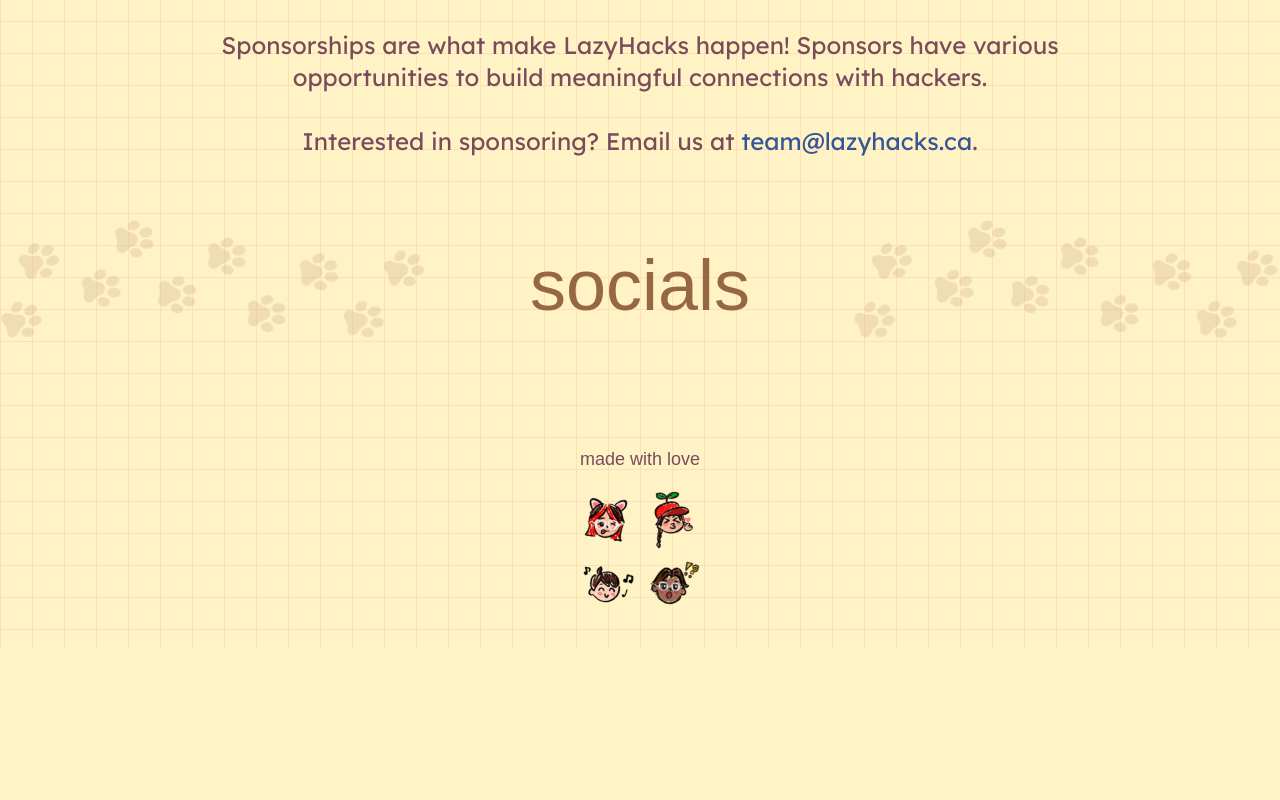
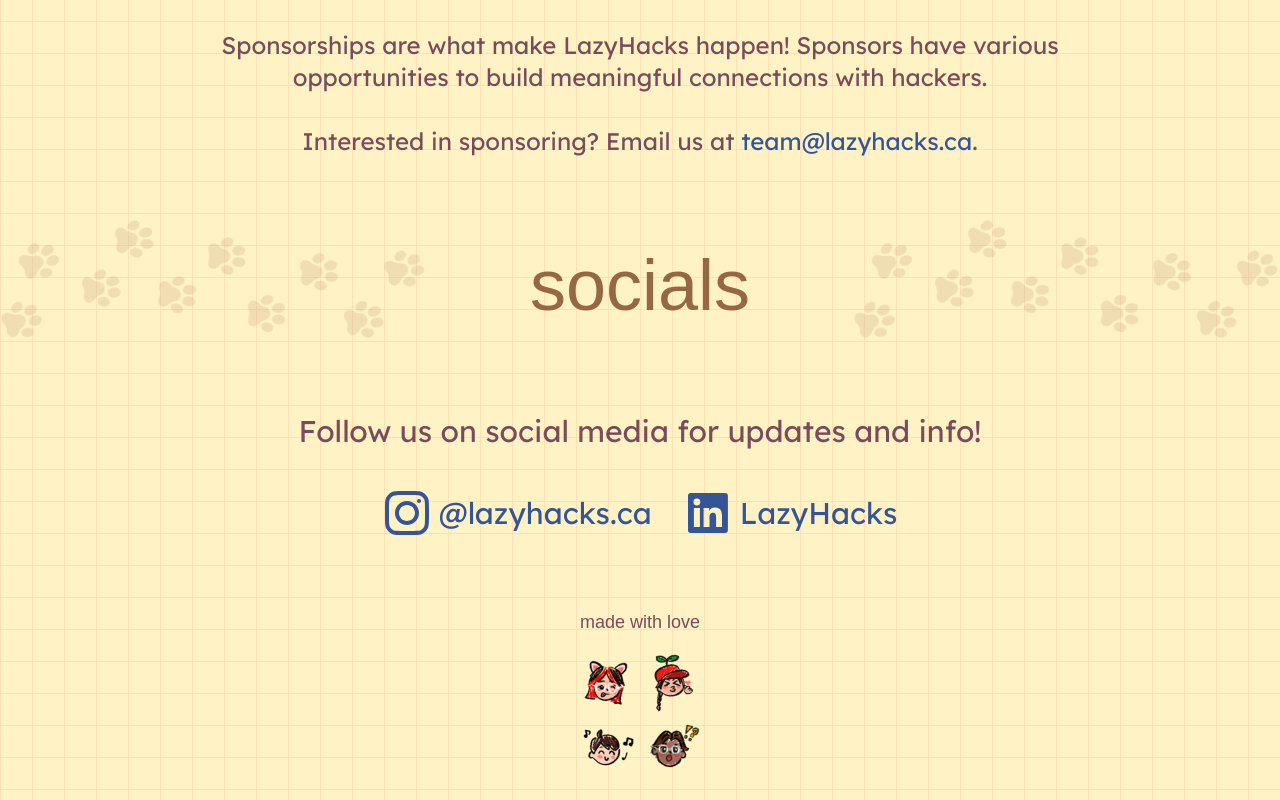
Before and after one commit to LazyHacks/lazyhacks-website, a Next.js app: page / in a window 1280 px wide. Shown: the part 3083-3883 px from the top of the page. Before the commit the page ends 3732 px from the top, so only its background shows below. Built offline with nearby package versions, Linux system fonts and the light colour scheme; a web font is replaced by a local one.

Commit message:
feat: add socials section

```diff
--- a/src/app/page.tsx
+++ b/src/app/page.tsx
@@ -4,6 +4,7 @@ import Image from "next/image";
 import Faq from "./sections/Faq";
 import About from "./sections/About"
 import Sponsors from "./sections/Sponsors"
+import Socials from "./sections/Socials"
 
 // CONSTANTS
 import { useState } from "react";
@@ -170,16 +171,10 @@ export default function Home() {
 
         <Sponsors />
 
-        <section id="socials">
-          <div className="flex justify-between items-center">
-            <img className="w-1/3" src="./images/sections/dogprints.png"></img>
-            <h2 className="text-4xl md:text-7xl font-display text-section-brown">socials</h2>
-            <img className="w-1/3" src="./images/sections/dogprints.png"></img>
-          </div>
-        </section>
+        <Socials />
       </main>
 
-      <footer className="flex flex-col items-center justify-center w-full h-auto py-8">
+      <footer className="flex flex-col items-center justify-center w-full h-auto pt-16 pb-5">
         <p className="mb-4 font-display text-nav-brown text-lg">made with love</p>
         <div className="grid grid-cols-2">
           <a
--- /dev/null
+++ b/src/app/sections/Socials.tsx
@@ -0,0 +1,53 @@
+'use client'
+
+// CONSTANTS
+import { useState } from "react";
+import { useEffect } from "react";
+
+const Socials = () => {
+  return (
+    <section id="socials" className="flex flex-col items-center text-center justify-center">
+      <div className="flex justify-between items-center w-full">
+        <img className="w-1/3" src="./images/sections/dogprints.png"></img>
+        <h2 className="text-4xl md:text-7xl font-display text-section-brown">socials</h2>
+        <img className="w-1/3" src="./images/sections/dogprints.png"></img>
+      </div>
+      <div className="font-body md:text-2xl lg:text-3xl w-5/6 xl:w-3/4">
+        <p className="text-nav-brown mb-10">
+          Follow us on social media for updates and info!
+        </p>
+        <a href="https://www.instagram.com/lazyhacks.ca/" target="_blank" className="flex md:inline-flex items-center justify-center duration-300 hover:scale-105 ease-out text-body-link mb-3 md:my-0 md:mx-4">
+        {/* Uploaded to: SVG Repo, www.svgrepo.com, Generator: SVG Repo Mixer Tools
+        Copyright Konstantin Filakov. Licensed under CC BY.
+        See license text at https://creativecommons.org/licenses/by/4.0/ */}
+          <svg className="w-8 md:w-12 inline" viewBox="0 0 24 24" fill="none" xmlns="http://www.w3.org/2000/svg">
+            <path fill-rule="evenodd" clip-rule="evenodd" d="M12 18C15.3137 18 18 15.3137 18 12C18 8.68629 15.3137 6 12 6C8.68629 6 6 8.68629 6 12C6 15.3137 8.68629 18 12 18ZM12 16C14.2091 16 16 14.2091 16 12C16 9.79086 14.2091 8 12 8C9.79086 8 8 9.79086 8 12C8 14.2091 9.79086 16 12 16Z" fill="currentColor"/>
+            <path d="M18 5C17.4477 5 17 5.44772 17 6C17 6.55228 17.4477 7 18 7C18.5523 7 19 6.55228 19 6C19 5.44772 18.5523 5 18 5Z" fill="currentColor"/>
+            <path fill-rule="evenodd" clip-rule="evenodd" d="M1.65396 4.27606C1 5.55953 1 7.23969 1 10.6V13.4C1 16.7603 1 18.4405 1.65396 19.7239C2.2292 20.8529 3.14708 21.7708 4.27606 22.346C5.55953 23 7.23969 23 10.6 23H13.4C16.7603 23 18.4405 23 19.7239 22.346C20.8529 21.7708 21.7708 20.8529 22.346 19.7239C23 18.4405 23 16.7603 23 13.4V10.6C23 7.23969 23 5.55953 22.346 4.27606C21.7708 3.14708 20.8529 2.2292 19.7239 1.65396C18.4405 1 16.7603 1 13.4 1H10.6C7.23969 1 5.55953 1 4.27606 1.65396C3.14708 2.2292 2.2292 3.14708 1.65396 4.27606ZM13.4 3H10.6C8.88684 3 7.72225 3.00156 6.82208 3.0751C5.94524 3.14674 5.49684 3.27659 5.18404 3.43597C4.43139 3.81947 3.81947 4.43139 3.43597 5.18404C3.27659 5.49684 3.14674 5.94524 3.0751 6.82208C3.00156 7.72225 3 8.88684 3 10.6V13.4C3 15.1132 3.00156 16.2777 3.0751 17.1779C3.14674 18.0548 3.27659 18.5032 3.43597 18.816C3.81947 19.5686 4.43139 20.1805 5.18404 20.564C5.49684 20.7234 5.94524 20.8533 6.82208 20.9249C7.72225 20.9984 8.88684 21 10.6 21H13.4C15.1132 21 16.2777 20.9984 17.1779 20.9249C18.0548 20.8533 18.5032 20.7234 18.816 20.564C19.5686 20.1805 20.1805 19.5686 20.564 18.816C20.7234 18.5032 20.8533 18.0548 20.9249 17.1779C20.9984 16.2777 21 15.1132 21 13.4V10.6C21 8.88684 20.9984 7.72225 20.9249 6.82208C20.8533 5.94524 20.7234 5.49684 20.564 5.18404C20.1805 4.43139 19.5686 3.81947 18.816 3.43597C18.5032 3.27659 18.0548 3.14674 17.1779 3.0751C16.2777 3.00156 15.1132 3 13.4 3Z" fill="currentColor"/>
+          </svg>
+          <span className="ms-2">@lazyhacks.ca</span>
+        </a>
+        <a href="https://www.linkedin.com/company/lazyhacks/" target="_blank" className="inline-flex items-center justify-center duration-300 hover:scale-105 ease-out text-body-link mb-3 md:my-0 mx-4" >
+          {/* Copyright Denali Design. Licensed under MIT License.
+          See license text at https://opensource.org/license/MIT
+          Uploaded to: SVG Repo, www.svgrepo.com, Generator: SVG Repo Mixer Tools */}
+          <svg className="w-8 md:w-12 inline" viewBox="0 0 48 48" xmlns="http://www.w3.org/2000/svg" fill="currentColor">
+            <title>linkedin</title>
+            <g id="Layer_2" data-name="Layer 2">
+              <g id="invisible_box" data-name="invisible box">
+                <rect width="48" height="48" fill="none"/>
+                <rect width="48" height="48" fill="none"/>
+              </g>
+              <g id="icons_Q2" data-name="icons Q2">
+                <path d="M41,4.1H7A2.9,2.9,0,0,0,4,7V41.1A2.9,2.9,0,0,0,7,44H41a2.9,2.9,0,0,0,2.9-2.9V7A2.9,2.9,0,0,0,41,4.1Zm-25.1,34h-6v-19h6Zm-3-21.6A3.5,3.5,0,0,1,9.5,13a3.4,3.4,0,0,1,6.8,0A3.5,3.5,0,0,1,12.9,16.5ZM38,38.1H32.1V28.8c0-2.2,0-5-3.1-5s-3.5,2.4-3.5,4.9v9.4H19.6v-19h5.6v2.6h.1a6.2,6.2,0,0,1,5.6-3.1c6,0,7.1,3.9,7.1,9.1Z"/>
+              </g>
+            </g>
+          </svg>
+          <span className="ms-2">LazyHacks</span>
+        </a>
+      </div>
+    </section>
+  );
+};
+
+export default Socials
```
